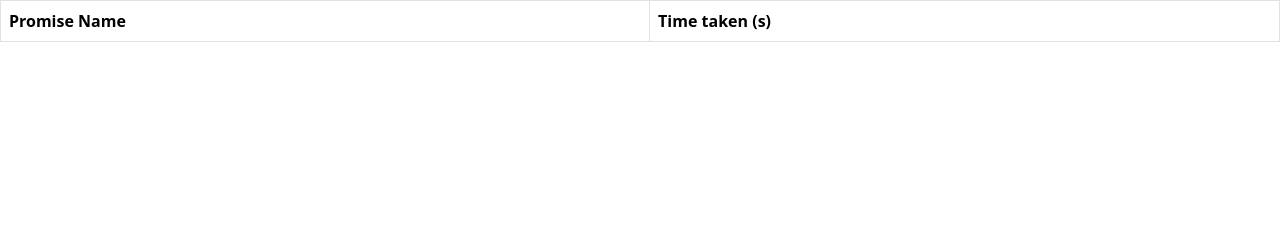
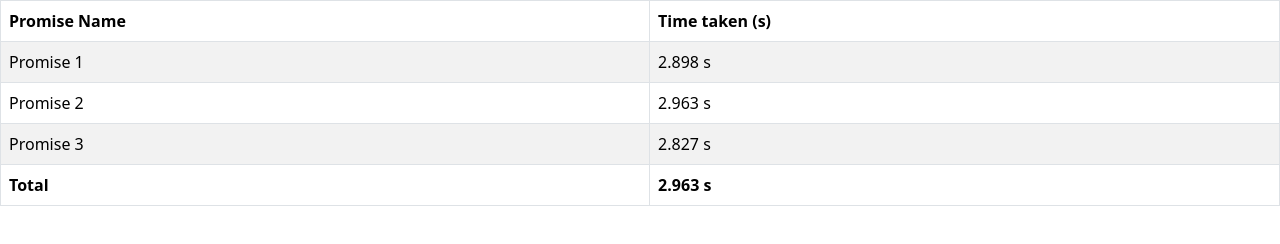
Before and after one commit to acciojob/wait-for-multiple-promises-nikhilpatel9, a website: page main.html in a window 1280 px wide. Drawn offline with nearby package versions, Linux system fonts and the light colour scheme.

Commit message:
created a submission

```diff
--- a/main.html
+++ b/main.html
@@ -20,7 +20,12 @@
           <th>Time taken (s)</th>
         </tr>
       </thead>
-      <tbody id="output"></tbody>
+      <tbody id="output">
+		  <tr id="loading">
+                <td colspan="2">Loading...</td>
+           </tr>
+
+	  </tbody>
     </table>
 
     <script type="text/javascript" src="./script.js"></script>
--- a/script.js
+++ b/script.js
@@ -1 +1,33 @@
-//your JS code here. If required.
+const tabBody = document.getElementById("output");
+
+const Promise1 = new Promise((resolve) => {
+    const time = (Math.random() * 2) + 1;
+    setTimeout(() => resolve(time), time * 1000);
+});
+
+const Promise2 = new Promise((resolve) => {
+    const time = (Math.random() * 2) + 1;
+    setTimeout(() => resolve(time), time * 1000);
+});
+
+const Promise3 = new Promise((resolve) => {
+    const time = (Math.random() * 2) + 1;
+    setTimeout(() => resolve(time), time * 1000);
+});
+
+Promise.all([Promise1, Promise2, Promise3]).then((values) => {
+	const loadingRow = document.getElementById("loading");
+    if (loadingRow) {
+        loadingRow.remove();
+    }
+    const p1Time = values[0];
+    const p2Time = values[1];
+    const p3Time = values[2];
+
+     const totalTime = Math.max(p1Time, p2Time, p3Time);
+
+    tabBody.innerHTML += `<tr><td>Promise 1</td><td>${p1Time.toFixed(3)} s</td></tr>`;
+    tabBody.innerHTML += `<tr><td>Promise 2</td><td>${p2Time.toFixed(3)} s</td></tr>`;
+    tabBody.innerHTML += `<tr><td>Promise 3</td><td>${p3Time.toFixed(3)} s</td></tr>`;
+    tabBody.innerHTML += `<tr><td><strong>Total</strong></td><td><strong>${totalTime.toFixed(3)} s</strong></td></tr>`;
+});
```
